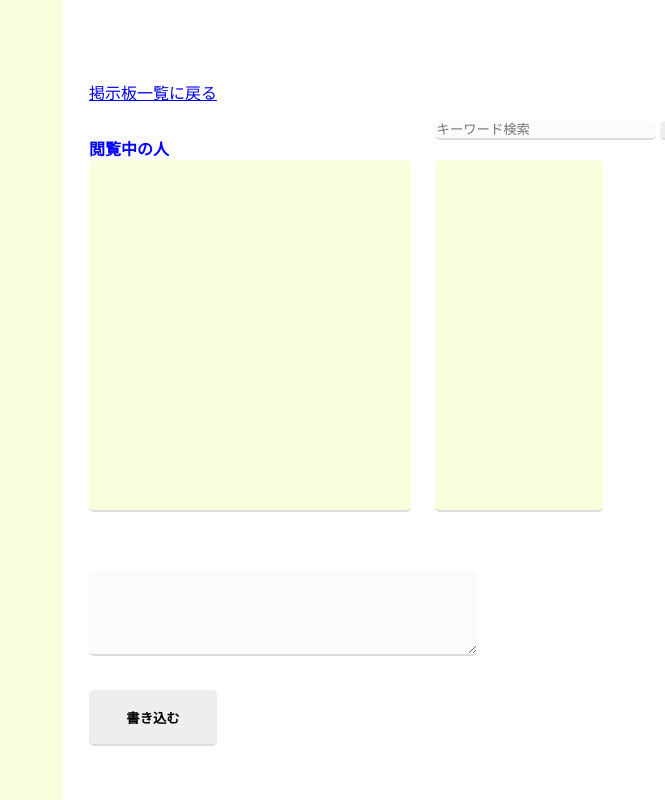
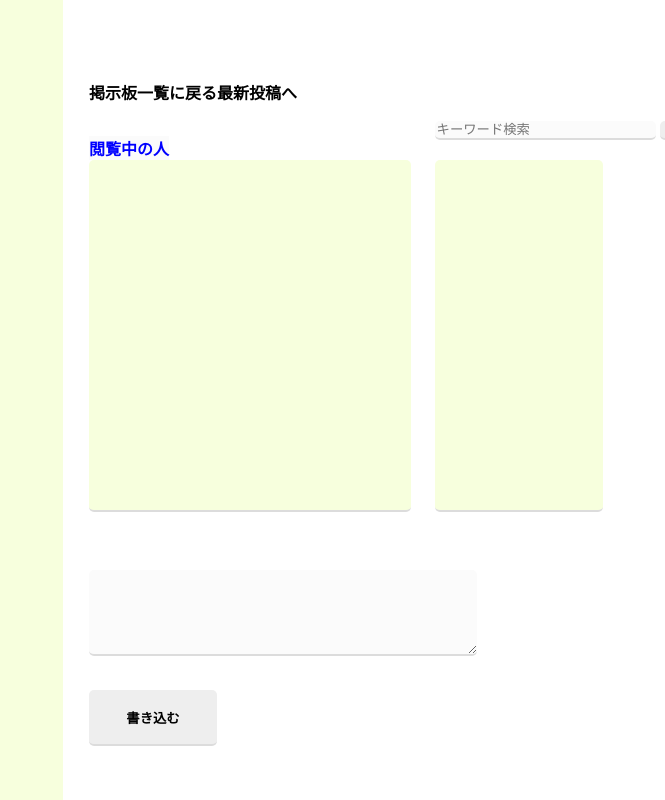
Before and after one commit to Hayashisa812/website_rp, a Flask app: page /thread/1 in a window 1280 px wide. Shown: the whole page, without its empty margins (615-1280 px from the left). Run offline with Flask 3, Linux system fonts and the light colour scheme; data that the repository does not hold is empty; some libraries are stand-ins or nearby versions.

Commit message:
色々追加

```diff
--- a/static/index.css
+++ b/static/index.css
@@ -96,12 +96,19 @@ body { font-family: "MS PGothic", sans-serif;
 
    }
    .back_mainpage{
+      color:black;
+      text-decoration:none;
       position: fixed;
+      font-weight: bold;
       top: 10%;
       left: 55%;
       width: 10%;
       height: 7%;
    }
+    .back_mainpage:hover{
+        color:#551A8b;
+        text-decoration:underline;
+    }
    .heart {
     z-index: 100;
     position: absolute;
@@ -187,3 +194,16 @@ body { font-family: "MS PGothic", sans-serif;
   word-wrap: break-word; /* 長い単語を折り返す */
   white-space: pre-wrap; /* 改行を保持しつつ、自動で折り返す */
 }
+.go_last_page{
+  position: fixed;
+  top: 10%;
+  left: 65%;
+  width: 10%;
+  height: 7%;
+  z-index: 3;
+  font-weight: bold;
+}
+.go_last_page:hover{
+  color:#551A8b;
+  text-decoration:underline;
+}
--- a/templates/index.html
+++ b/templates/index.html
@@ -15,6 +15,7 @@
   </textarea><br>
   <button onclick="submitPost()"class="button">書き込む</button>
   <a class = "back_mainpage" href="/"onclick="del_member()">掲示板一覧に戻る</a>
+  <a class = "go_last_page" onclick="scrollend()">最新投稿へ</a>
   <p class="member_text">閲覧中の人</p>
   <div id="member_bar"></div>
   <form class="search_form" id="search_form">
@@ -234,6 +235,11 @@
         }, 1000);
       }
     }
+    function scrollend(){
+      var element = document.documentElement;
+      var bottom = element.scrollHeight - element.clientHeight;
+      window.scroll(0, bottom);
+    }
     // WebSocketイベントリスナー: 新しいメッセージを受信したら表示を更新
     socket.on('new_message', function(msg) {
       const thread = document.getElementById("thread");
```
